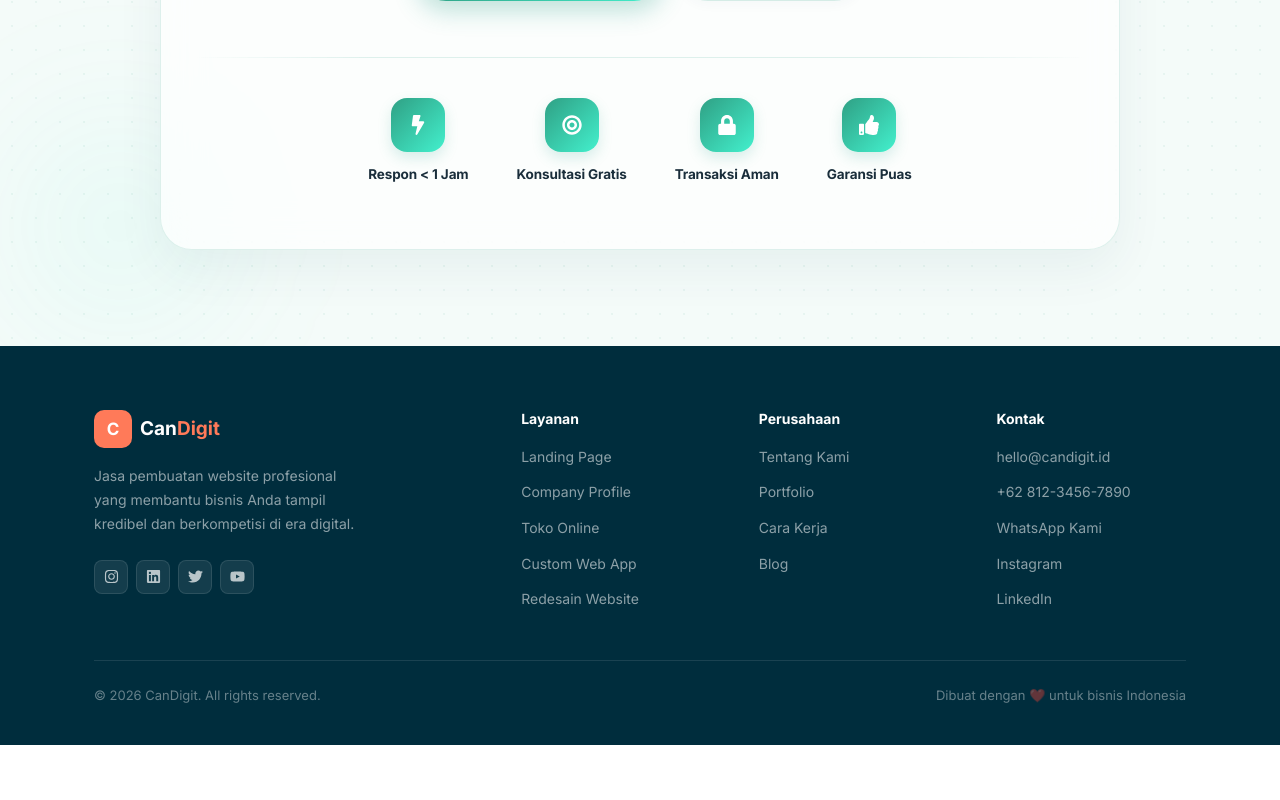
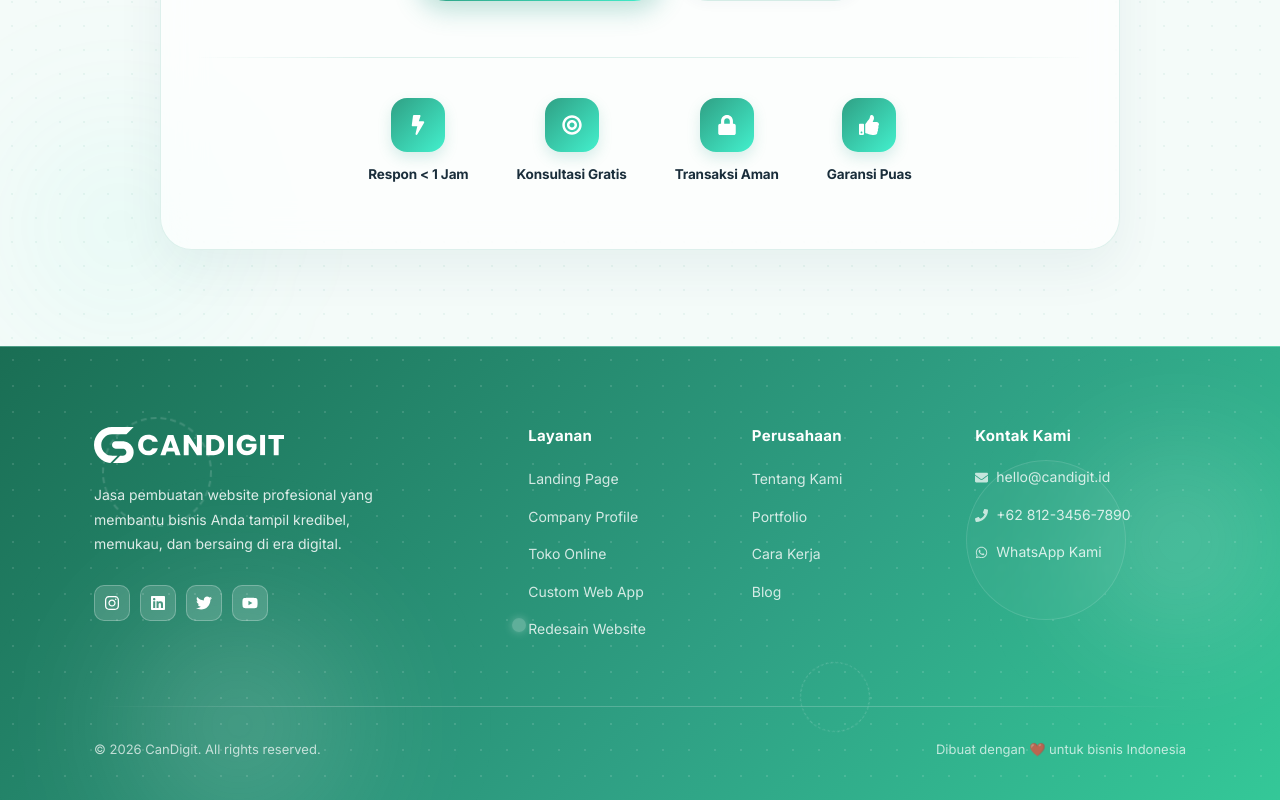
Before and after one commit to navyrastudio/companyprofilecandigital, a Next.js app: page / in a window 1280 px wide. Shown: the part 7616-8416 px from the top of the page. Before the commit the page ends 8361 px from the top, so only its background shows below. Built offline with nearby package versions, Linux system fonts and the light colour scheme.

Commit message:
style(footer): update layout and section styling

```diff
--- a/app/components/Footer.tsx
+++ b/app/components/Footer.tsx
@@ -1,4 +1,5 @@
-import { FaInstagram, FaLinkedin, FaTwitter, FaYoutube } from "react-icons/fa";
+"use client";
+import { FaInstagram, FaLinkedin, FaTwitter, FaYoutube, FaWhatsapp, FaEnvelope, FaPhone } from "react-icons/fa";
 
 export default function Footer() {
   const year = new Date().getFullYear();
@@ -24,13 +25,11 @@ export default function Footer() {
       ],
     },
     {
-      title: "Kontak",
+      title: "Kontak Kami",
       links: [
-        { label: "hello@candigit.id", href: "mailto:hello@candigit.id" },
-        { label: "+62 812-3456-7890", href: "tel:+6281234567890" },
-        { label: "WhatsApp Kami", href: "https://wa.me/6281234567890" },
-        { label: "Instagram", href: "#" },
-        { label: "LinkedIn", href: "#" },
+        { label: "hello@candigit.id", href: "mailto:hello@candigit.id", Icon: FaEnvelope },
+        { label: "+62 812-3456-7890", href: "tel:+6281234567890", Icon: FaPhone },
+        { label: "WhatsApp Kami", href: "https://wa.me/6281234567890", Icon: FaWhatsapp },
       ],
     },
   ];
@@ -43,96 +42,271 @@ export default function Footer() {
   ];
 
   return (
-    <footer style={{ background: "#002d3d", color: "rgba(255,255,255,0.75)" }}>
-      <div className="container" style={{ padding: "64px 24px 40px" }}>
+    <footer
+      style={{
+        background: "linear-gradient(135deg, #1a6e54 0%, #2FA084 60%, #34c898 100%)", // Matched with custom website banner background
+        color: "rgba(255,255,255,0.7)",
+        position: "relative",
+        overflow: "hidden",
+        borderTop: "1px solid rgba(255, 255, 255, 0.2)",
+      }}
+    >
+      {/* Background Dot Grid */}
+      <div
+        style={{
+          position: "absolute",
+          inset: 0,
+          backgroundImage: "radial-gradient(rgba(255, 255, 255, 0.12) 1.2px, transparent 1.2px)",
+          backgroundSize: "26px 26px",
+          pointerEvents: "none",
+          zIndex: 0,
+        }}
+      />
+
+      {/* Decorative Glow Orbs */}
+      <div
+        style={{
+          position: "absolute",
+          bottom: "-100px",
+          left: "5%",
+          width: "350px",
+          height: "350px",
+          borderRadius: "50%",
+          background: "radial-gradient(circle, rgba(255, 255, 255, 0.22) 0%, transparent 70%)",
+          filter: "blur(60px)",
+          pointerEvents: "none",
+          zIndex: 0,
+        }}
+      />
+      <div
+        style={{
+          position: "absolute",
+          top: "10%",
+          right: "-50px",
+          width: "300px",
+          height: "300px",
+          borderRadius: "50%",
+          background: "radial-gradient(circle, rgba(255, 255, 255, 0.18) 0%, transparent 70%)",
+          filter: "blur(50px)",
+          pointerEvents: "none",
+          zIndex: 0,
+        }}
+      />
+
+      {/* Elegant Floating Geometry & Rings */}
+      {/* Dashed Ring 1 */}
+      <div
+        className="footer-shape-rotate"
+        style={{
+          position: "absolute",
+          top: "70px",
+          left: "8%",
+          width: "110px",
+          height: "110px",
+          borderRadius: "50%",
+          border: "2px dashed rgba(255,255,255,0.15)",
+          pointerEvents: "none",
+          zIndex: 0,
+        }}
+      />
+      {/* Glassy Ring 2 */}
+      <div
+        style={{
+          position: "absolute",
+          top: "25%",
+          right: "12%",
+          width: "160px",
+          height: "160px",
+          borderRadius: "50%",
+          border: "1px solid rgba(255,255,255,0.12)",
+          background: "rgba(255,255,255,0.03)",
+          backdropFilter: "blur(3px)",
+          WebkitBackdropFilter: "blur(3px)",
+          pointerEvents: "none",
+          zIndex: 0,
+        }}
+      />
+      {/* Dashed Ring 3 */}
+      <div
+        className="footer-shape-rotate-reverse"
+        style={{
+          position: "absolute",
+          bottom: "15%",
+          right: "32%",
+          width: "70px",
+          height: "70px",
+          borderRadius: "50%",
+          border: "1.5px dashed rgba(255,255,255,0.2)",
+          pointerEvents: "none",
+          zIndex: 0,
+        }}
+      />
+      {/* Small floating sphere */}
+      <div
+        className="footer-float-sphere"
+        style={{
+          position: "absolute",
+          bottom: "35%",
+          left: "40%",
+          width: "14px",
+          height: "14px",
+          borderRadius: "50%",
+          background: "rgba(255,255,255,0.25)",
+          boxShadow: "0 0 10px rgba(255,255,255,0.3)",
+          pointerEvents: "none",
+          zIndex: 0,
+        }}
+      />
+
+      <div className="container" style={{ padding: "80px 24px 40px", position: "relative", zIndex: 1 }}>
         <div
           style={{
             display: "grid",
-            gridTemplateColumns: "2fr 1fr 1fr 1fr",
+            gridTemplateColumns: "2.2fr 1fr 1fr 1.2fr",
             gap: "48px",
-            marginBottom: "48px",
+            marginBottom: "64px",
           }}
-          className="two-col"
+          className="footer-grid-wrap"
         >
-          {/* Brand */}
-          <div>
-            <a href="#hero" className="nav-logo" style={{ marginBottom: "16px", display: "inline-flex" }}>
-              <div className="nav-logo-icon" style={{ background: "var(--accent)" }}>C</div>
-              <span className="nav-logo-text" style={{ color: "#fff" }}>
-                Can<span style={{ color: "var(--accent)" }}>Digit</span>
-              </span>
+          {/* Brand Info */}
+          <div style={{ display: "flex", flexDirection: "column", gap: "20px" }}>
+            <a href="#hero" className="nav-logo" style={{ textDecoration: "none", display: "inline-flex", alignItems: "center" }}>
+              <img
+                src="/images/logo-candigit-nav-2.svg"
+                alt="CanDigit Logo"
+                style={{ height: "36px", display: "block" }}
+              />
             </a>
-            <p style={{ fontSize: "14px", lineHeight: 1.7, maxWidth: "270px", marginBottom: "24px", color: "rgba(255,255,255,0.55)" }}>
-              Jasa pembuatan website profesional yang membantu bisnis Anda tampil kredibel dan berkompetisi di era digital.
+
+            <p style={{ fontSize: "14px", lineHeight: 1.75, maxWidth: "300px", color: "rgba(255,255,255,0.85)", margin: 0 }}>
+              Jasa pembuatan website profesional yang membantu bisnis Anda tampil kredibel, memukau, dan bersaing di era digital.
             </p>
-            <div style={{ display: "flex", gap: "8px" }}>
+
+            {/* Social Links */}
+            <div style={{ display: "flex", gap: "10px", marginTop: "8px" }}>
               {socialLinks.map(({ Icon, href, label }) => (
                 <a
                   key={label}
                   href={href}
                   aria-label={label}
+                  className="footer-social-btn"
                   style={{
-                    width: 34, height: 34, borderRadius: "8px",
-                    background: "rgba(255,255,255,0.08)",
+                    width: 36, height: 36, borderRadius: "10px",
+                    background: "rgba(255,255,255,0.15)",
                     display: "flex", alignItems: "center", justifyContent: "center",
-                    textDecoration: "none", transition: "all 0.2s",
-                    border: "1px solid rgba(255,255,255,0.1)",
-                  }}
-                  onMouseEnter={(e) => {
-                    (e.currentTarget as HTMLElement).style.background = "var(--accent)";
-                    (e.currentTarget as HTMLElement).style.borderColor = "var(--accent)";
-                  }}
-                  onMouseLeave={(e) => {
-                    (e.currentTarget as HTMLElement).style.background = "rgba(255,255,255,0.08)";
-                    (e.currentTarget as HTMLElement).style.borderColor = "rgba(255,255,255,0.1)";
+                    textDecoration: "none", transition: "all 0.3s cubic-bezier(0.16, 1, 0.3, 1)",
+                    border: "1px solid rgba(255,255,255,0.25)",
                   }}
                 >
-                  <Icon size={15} color="rgba(255,255,255,0.7)" />
+                  <Icon size={16} color="#ffffff" className="social-icon" />
                 </a>
               ))}
             </div>
           </div>
 
-          {/* Link columns */}
+          {/* Links Columns */}
           {cols.map((col) => (
             <div key={col.title}>
-              <h4 style={{ fontSize: "14px", fontWeight: 700, color: "#fff", marginBottom: "16px" }}>
+              <h4 style={{ fontSize: "15px", fontWeight: 700, color: "#fff", marginBottom: "20px", letterSpacing: "0.02em" }}>
                 {col.title}
               </h4>
-              <ul style={{ listStyle: "none", display: "flex", flexDirection: "column", gap: "10px" }}>
-                {col.links.map((link) => (
+              <ul style={{ listStyle: "none", display: "flex", flexDirection: "column", gap: "12px", padding: 0, margin: 0 }}>
+                {col.links.map((link) => {
+                  const LinkIcon = (link as any).Icon;
+                  return (
                     <li key={link.label}>
                       <a
                         href={link.href}
-                      style={{ color: "rgba(255,255,255,0.55)", textDecoration: "none", fontSize: "14px", transition: "color 0.2s" }}
-                      onMouseEnter={(e) => (e.currentTarget as HTMLElement).style.color = "#fff"}
-                      onMouseLeave={(e) => (e.currentTarget as HTMLElement).style.color = "rgba(255,255,255,0.55)"}
+                        className="footer-nav-link"
+                        style={{
+                          color: "rgba(255,255,255,0.8)",
+                          textDecoration: "none",
+                          fontSize: "14px",
+                          transition: "all 0.25s ease",
+                          display: "inline-flex",
+                          alignItems: "center",
+                          gap: "8px"
+                        }}
                       >
-                      {link.label}
+                        {LinkIcon && <LinkIcon size={13} style={{ opacity: 0.9 }} />}
+                        <span>{link.label}</span>
                       </a>
                     </li>
-                ))}
+                  );
+                })}
               </ul>
             </div>
           ))}
         </div>
 
-        <div style={{ height: "1px", background: "rgba(255,255,255,0.1)", marginBottom: "24px" }} />
+        {/* Separator line */}
+        <div style={{ height: "1px", background: "linear-gradient(to right, transparent, rgba(255,255,255,0.2) 20%, rgba(255,255,255,0.2) 80%, transparent 100%)", marginBottom: "32px" }} />
 
-        <div style={{ display: "flex", justifyContent: "space-between", alignItems: "center", flexWrap: "wrap", gap: "8px" }}>
-          <p style={{ fontSize: "13px", color: "rgba(255,255,255,0.4)" }}>
+        {/* Copyright and Watermark */}
+        <div style={{ display: "flex", justifyContent: "space-between", alignItems: "center", flexWrap: "wrap", gap: "16px" }}>
+          <p style={{ fontSize: "13px", color: "rgba(255,255,255,0.7)", margin: 0 }}>
             © {year} CanDigit. All rights reserved.
           </p>
-          <p style={{ fontSize: "13px", color: "rgba(255,255,255,0.4)" }}>
+          <p style={{ fontSize: "13px", color: "rgba(255,255,255,0.7)", margin: 0 }}>
             Dibuat dengan ❤️ untuk bisnis Indonesia
           </p>
         </div>
       </div>
 
       <style>{`
+        @keyframes footerRotate {
+          from { transform: rotate(0deg); }
+          to { transform: rotate(360deg); }
+        }
+        @keyframes footerFloat {
+          0% { transform: translateY(0px); }
+          50% { transform: translateY(-10px); }
+          100% { transform: translateY(0px); }
+        }
+        .footer-shape-rotate {
+          animation: footerRotate 28s linear infinite;
+        }
+        .footer-shape-rotate-reverse {
+          animation: footerRotate 18s linear infinite reverse;
+        }
+        .footer-float-sphere {
+          animation: footerFloat 5s ease-in-out infinite;
+        }
+
+        .footer-social-btn:hover {
+          background: #ffffff !important;
+          border-color: transparent !important;
+          transform: translateY(-3px) scale(1.08);
+          box-shadow: 0 8px 20px rgba(0, 66, 88, 0.15);
+        }
+        .footer-social-btn:hover .social-icon {
+          color: #2FA084 !important;
+        }
+        .footer-nav-link:hover {
+          color: #ffffff !important;
+          transform: translateX(4px);
+        }
+        @media (max-width: 900px) {
+          .footer-grid-wrap {
+            grid-template-columns: 1.5fr 1fr 1fr !important;
+            gap: 36px !important;
+          }
+        }
         @media (max-width: 768px) {
-          footer .two-col { grid-template-columns: 1fr 1fr !important; }
-          footer .two-col > div:first-child { grid-column: 1 / -1; }
+          .footer-grid-wrap {
+            grid-template-columns: 1fr 1fr !important;
+            gap: 32px !important;
+          }
+          .footer-grid-wrap > div:first-child {
+            grid-column: 1 / -1;
+            margin-bottom: 12px;
+          }
+        }
+        @media (max-width: 480px) {
+          .footer-grid-wrap {
+            grid-template-columns: 1fr !important;
+            gap: 28px !important;
+          }
         }
       `}</style>
     </footer>
```
Lines whose indentation alone changed are shown as unchanged.
